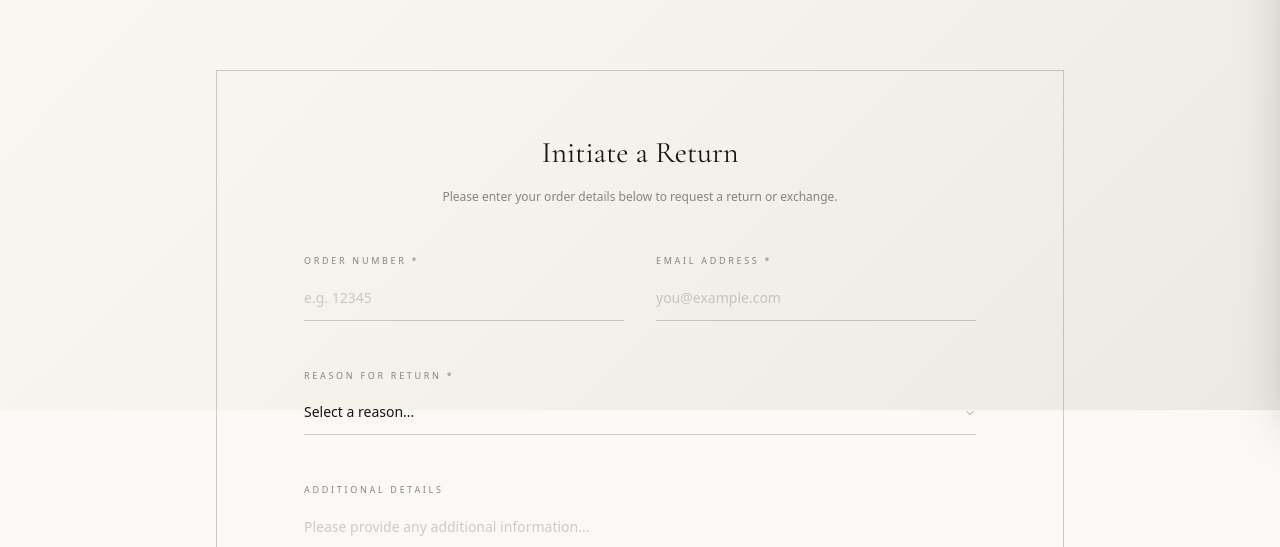
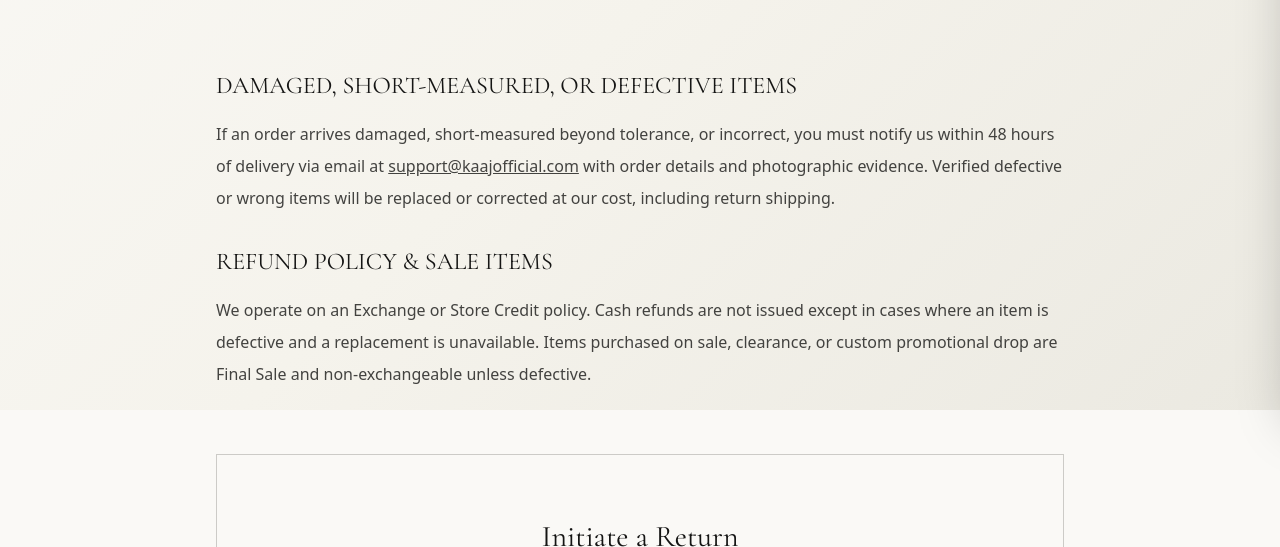
Before and after one commit to Rao-automates/kaaj-official-store, a Next.js app: page /returns in a window 1280 px wide. Shown: the part 390-937 px from the top of the page. Built offline with nearby package versions, Linux system fonts and the light colour scheme; no server answers.

Commit message:
content: update returns and terms policy text, fix contact form contrast

```diff
--- a/src/app/returns/page.tsx
+++ b/src/app/returns/page.tsx
@@ -62,7 +62,24 @@ export default function ReturnsPage() {
       </div>
 
       {/* Main Content */}
-      <div className="flex-1 max-w-4xl mx-auto w-full px-4 sm:px-6">
+      <div className="flex-1 max-w-4xl mx-auto w-full px-4 sm:px-6 space-y-16">
+
+        {/* Policies */}
+        <div className="prose prose-sm md:prose-base prose-kaaj max-w-none text-kaaj-charcoal/80 font-sans leading-loose space-y-8">
+          <section>
+            <h2 className="font-serif text-2xl text-kaaj-charcoal mb-4">DAMAGED, SHORT-MEASURED, OR DEFECTIVE ITEMS</h2>
+            <p>
+              If an order arrives damaged, short-measured beyond tolerance, or incorrect, you must notify us within 48 hours of delivery via email at <a href="mailto:support@kaajofficial.com" className="underline hover:text-kaaj-gold transition-colors">support@kaajofficial.com</a> with order details and photographic evidence. Verified defective or wrong items will be replaced or corrected at our cost, including return shipping.
+            </p>
+          </section>
+
+          <section>
+            <h2 className="font-serif text-2xl text-kaaj-charcoal mb-4">REFUND POLICY & SALE ITEMS</h2>
+            <p>
+              We operate on an Exchange or Store Credit policy. Cash refunds are not issued except in cases where an item is defective and a replacement is unavailable. Items purchased on sale, clearance, or custom promotional drop are Final Sale and non-exchangeable unless defective.
+            </p>
+          </section>
+        </div>
 
         {status === "success" ? (
           <div className="border border-kaaj-charcoal/20 p-8 md:p-16 text-center">
@@ -103,7 +120,7 @@ export default function ReturnsPage() {
 
               <div className="grid grid-cols-1 md:grid-cols-2 gap-8">
                 <div className="space-y-2">
-                  <label htmlFor="orderId" className="font-sans text-[9px] uppercase tracking-[0.3em] text-kaaj-charcoal/50 block">
+                  <label htmlFor="orderId" className="font-sans text-[9px] uppercase tracking-[0.3em] text-kaaj-charcoal/80 block">
                     Order Number *
                   </label>
                   <input
@@ -112,11 +129,11 @@ export default function ReturnsPage() {
                     name="orderId"
                     required
                     placeholder="e.g. 12345"
-                    className="w-full bg-transparent border-0 border-b border-kaaj-charcoal/20 px-0 py-3 text-kaaj-charcoal font-sans text-sm focus:outline-none focus:ring-0 focus:border-kaaj-gold transition-colors placeholder:text-kaaj-charcoal/20 rounded-none"
+                    className="w-full bg-transparent border-0 border-b border-kaaj-charcoal/20 px-0 py-3 text-kaaj-charcoal font-sans text-sm focus:outline-none focus:ring-0 focus:border-kaaj-charcoal transition-colors placeholder:text-kaaj-charcoal/50 rounded-none"
                   />
                 </div>
                 <div className="space-y-2">
-                  <label htmlFor="email" className="font-sans text-[9px] uppercase tracking-[0.3em] text-kaaj-charcoal/50 block">
+                  <label htmlFor="email" className="font-sans text-[9px] uppercase tracking-[0.3em] text-kaaj-charcoal/80 block">
                     Email Address *
                   </label>
                   <input
@@ -125,13 +142,13 @@ export default function ReturnsPage() {
                     name="email"
                     required
                     placeholder="you@example.com"
-                    className="w-full bg-transparent border-0 border-b border-kaaj-charcoal/20 px-0 py-3 text-kaaj-charcoal font-sans text-sm focus:outline-none focus:ring-0 focus:border-kaaj-gold transition-colors placeholder:text-kaaj-charcoal/20 rounded-none"
+                    className="w-full bg-transparent border-0 border-b border-kaaj-charcoal/20 px-0 py-3 text-kaaj-charcoal font-sans text-sm focus:outline-none focus:ring-0 focus:border-kaaj-charcoal transition-colors placeholder:text-kaaj-charcoal/50 rounded-none"
                   />
                 </div>
               </div>
 
               <div className="space-y-2">
-                <label htmlFor="reason" className="font-sans text-[9px] uppercase tracking-[0.3em] text-kaaj-charcoal/50 block">
+                <label htmlFor="reason" className="font-sans text-[9px] uppercase tracking-[0.3em] text-kaaj-charcoal/80 block">
                   Reason for Return *
                 </label>
                 <div className="relative">
@@ -139,14 +156,14 @@ export default function ReturnsPage() {
                     id="reason"
                     name="reason"
                     required
-                    className="w-full bg-transparent border-0 border-b border-kaaj-charcoal/20 px-0 py-3 text-kaaj-charcoal font-sans text-sm focus:outline-none focus:ring-0 focus:border-kaaj-gold transition-colors appearance-none rounded-none"
+                    className="w-full bg-transparent border-0 border-b border-kaaj-charcoal/20 px-0 py-3 text-kaaj-charcoal font-sans text-sm focus:outline-none focus:ring-0 focus:border-kaaj-charcoal transition-colors appearance-none rounded-none"
                   >
-                    <option value="" className="bg-[#2a2c26]">Select a reason...</option>
-                    <option value="Incorrect Item" className="bg-[#2a2c26]">Received incorrect item</option>
-                    <option value="Damaged" className="bg-[#2a2c26]">Item arrived damaged/defective</option>
-                    <option value="Size Issue" className="bg-[#2a2c26]">Sizing issue</option>
-                    <option value="Not as Expected" className="bg-[#2a2c26]">Item not as expected</option>
-                    <option value="Other" className="bg-[#2a2c26]">Other</option>
+                    <option value="" className="bg-white text-kaaj-charcoal">Select a reason...</option>
+                    <option value="Incorrect Item" className="bg-white text-kaaj-charcoal">Received incorrect item</option>
+                    <option value="Damaged" className="bg-white text-kaaj-charcoal">Item arrived damaged/defective</option>
+                    <option value="Size Issue" className="bg-white text-kaaj-charcoal">Sizing issue</option>
+                    <option value="Not as Expected" className="bg-white text-kaaj-charcoal">Item not as expected</option>
+                    <option value="Other" className="bg-white text-kaaj-charcoal">Other</option>
                   </select>
                   <div className="absolute inset-y-0 right-0 flex items-center pointer-events-none text-kaaj-charcoal/40">
                     <svg width="12" height="12" viewBox="0 0 24 24" fill="none" stroke="currentColor" strokeWidth="2" strokeLinecap="round" strokeLinejoin="round">
@@ -157,7 +174,7 @@ export default function ReturnsPage() {
               </div>
 
               <div className="space-y-2">
-                <label htmlFor="details" className="font-sans text-[9px] uppercase tracking-[0.3em] text-kaaj-charcoal/50 block">
+                <label htmlFor="details" className="font-sans text-[9px] uppercase tracking-[0.3em] text-kaaj-charcoal/80 block">
                   Additional Details
                 </label>
                 <textarea
@@ -165,12 +182,12 @@ export default function ReturnsPage() {
                   name="details"
                   rows={4}
                   placeholder="Please provide any additional information..."
-                  className="w-full bg-transparent border-0 border-b border-kaaj-charcoal/20 px-0 py-3 text-kaaj-charcoal font-sans text-sm focus:outline-none focus:ring-0 focus:border-kaaj-gold transition-colors placeholder:text-kaaj-charcoal/20 resize-none rounded-none"
+                  className="w-full bg-transparent border-0 border-b border-kaaj-charcoal/20 px-0 py-3 text-kaaj-charcoal font-sans text-sm focus:outline-none focus:ring-0 focus:border-kaaj-charcoal transition-colors placeholder:text-kaaj-charcoal/50 resize-none rounded-none"
                 />
               </div>
 
               <div className="space-y-2">
-                <label htmlFor="image" className="font-sans text-[9px] uppercase tracking-[0.3em] text-kaaj-charcoal/50 block">
+                <label htmlFor="image" className="font-sans text-[9px] uppercase tracking-[0.3em] text-kaaj-charcoal/80 block">
                   Upload Image (Optional, Max 4MB)
                 </label>
                 <input
--- a/src/app/terms/page.tsx
+++ b/src/app/terms/page.tsx
@@ -56,6 +56,20 @@ export default function TermsConditionsPage() {
               These terms and conditions are governed by and construed in accordance with the laws of Pakistan and you irrevocably submit to the exclusive jurisdiction of the courts in that location.
             </p>
           </section>
+
+          <section>
+            <h2 className="font-serif text-2xl text-kaaj-charcoal mb-4">6.2 DAMAGED, SHORT-MEASURED, OR DEFECTIVE ITEMS</h2>
+            <p>
+              If an order arrives damaged, short-measured beyond tolerance, or incorrect, you must notify us within 48 hours of delivery via email at <a href="mailto:support@kaajofficial.com" className="underline hover:text-kaaj-gold transition-colors">support@kaajofficial.com</a> with order details and photographic evidence. Verified defective or wrong items will be replaced or corrected at our cost, including return shipping.
+            </p>
+          </section>
+
+          <section>
+            <h2 className="font-serif text-2xl text-kaaj-charcoal mb-4">6.3 REFUND POLICY & SALE ITEMS</h2>
+            <p>
+              We operate on an Exchange or Store Credit policy. Cash refunds are not issued except in cases where an item is defective and a replacement is unavailable. Items purchased on sale, clearance, or custom promotional drop are Final Sale and non-exchangeable unless defective.
+            </p>
+          </section>
         </div>
       </div>
     </div>
```
Also changed, not shown: src/app/contact/page.tsx (+6 -6 lines).
